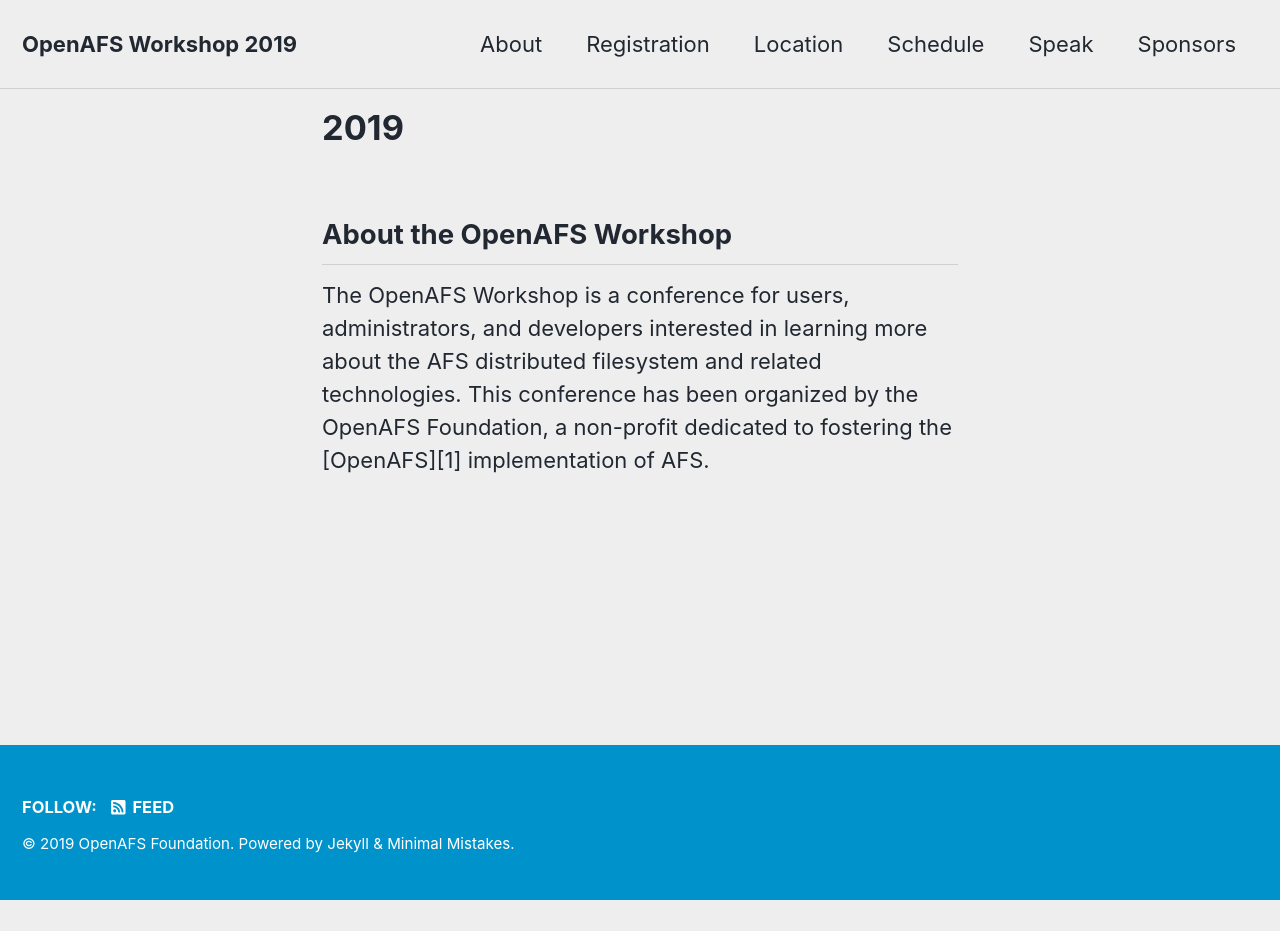
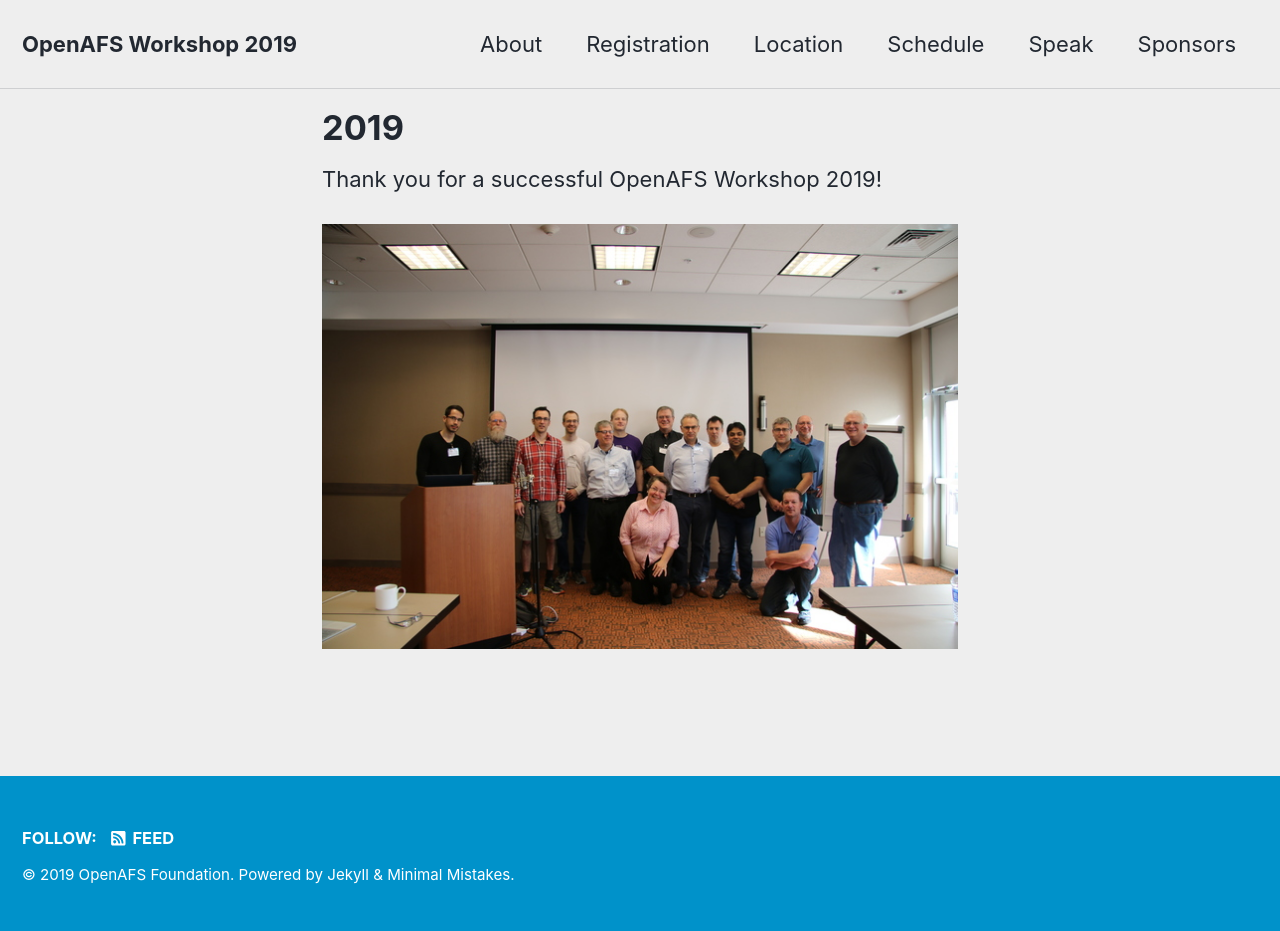
Before and after one commit to openafsfoundation/openafs-workshop.org, a Jekyll site: the page built from _pages/2019.md, in a window 1280 px wide. Built offline with Jekyll 4.4.1, drawn with Linux system fonts in a browser that asks for light colours; cached includes are drawn as plain includes; nearby versions of some CDN libraries; before the commit the page ends 900 px from its top, so only the background shows below that.

Commit message:
2019: start thanks page

```diff
--- a/_pages/2019.md
+++ b/_pages/2019.md
@@ -4,9 +4,6 @@
 title: "2019"
 ---
 
-## About the OpenAFS Workshop
+Thank you for a successful OpenAFS Workshop 2019!
 
-The OpenAFS Workshop is a conference for users, administrators, and developers
-interested in learning more about the AFS distributed filesystem and related
-technologies.  This conference has been organized by the OpenAFS Foundation, a
-non-profit dedicated to fostering the [OpenAFS][1] implementation of AFS.
+<img src="/assets/2019/photos/afs-workshop-2019-group-photo-med.jpg" alt="OpenAFS Workshop 2019">
```
